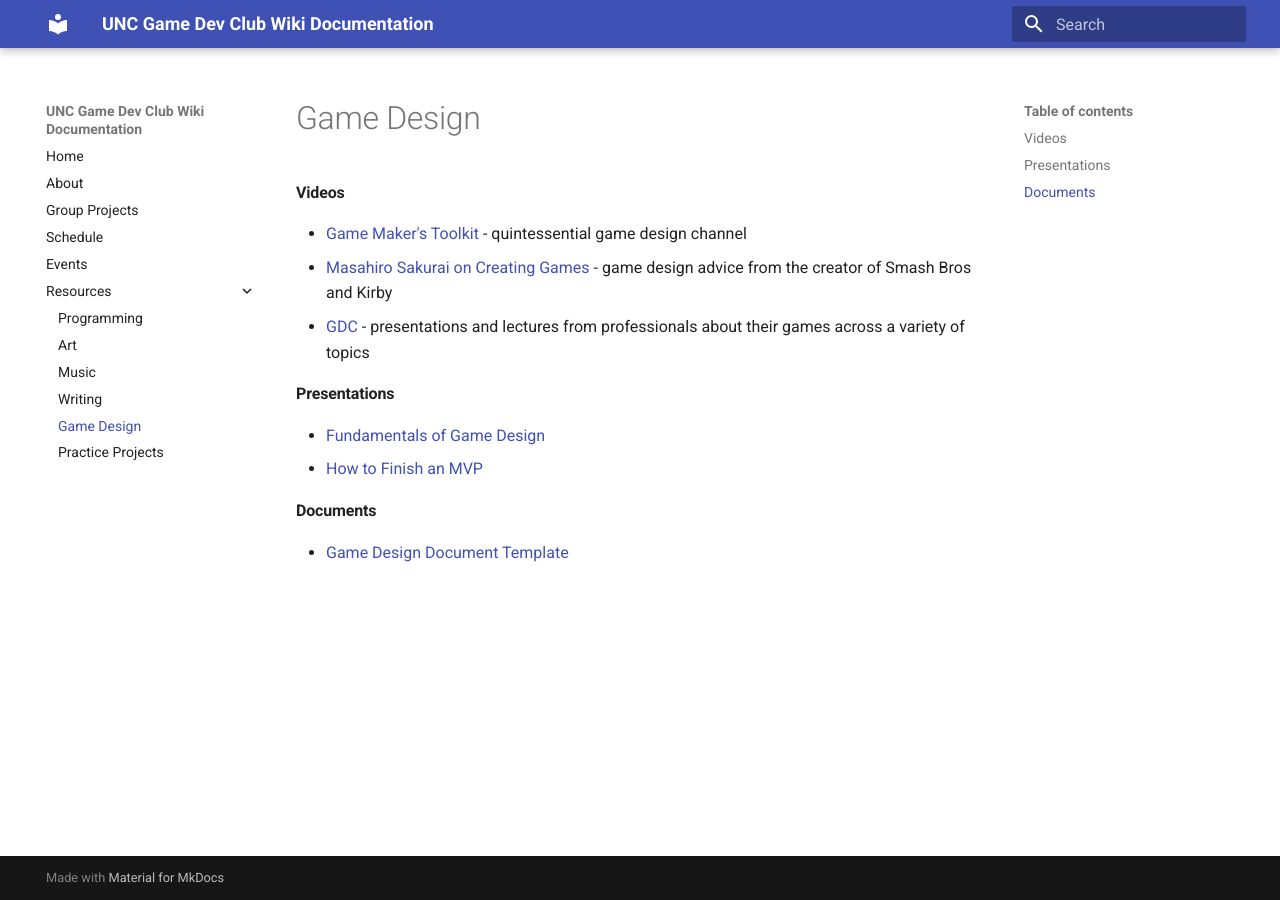
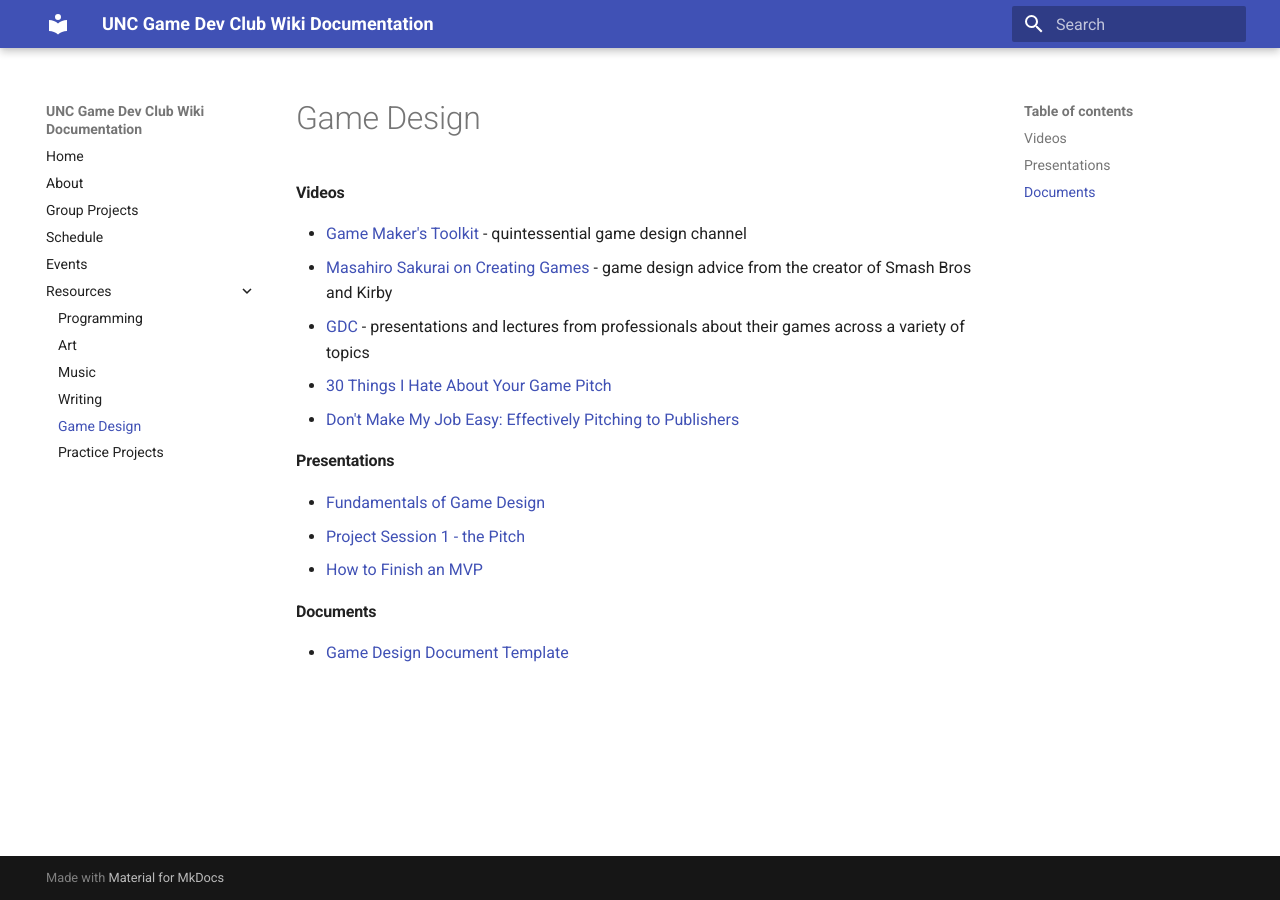
Before and after one commit to unc-gamedev/site, an MkDocs documentation site: the page built from docs/game_design_resources.md, in a window 1280 px wide. Built offline with MkDocs 1.6.1 and Material for MkDocs 9.7.7, drawn with Linux system fonts in a browser that asks for light colours.

Commit message:
Updated game design section with pitch stuff

```diff
--- a/docs/game_design_resources.md
+++ b/docs/game_design_resources.md
@@ -2,8 +2,13 @@
 - [Game Maker's Toolkit](https://www.youtube.com/channel/UCqJ-Xo29CKyLTjn6z2XwYAw) - quintessential game design channel
 - [Masahiro Sakurai on Creating Games](https://www.youtube.com/@sora_sakurai_en) - game design advice from the creator of Smash Bros and Kirby
 - [GDC](https://www.youtube.com/@Gdconf) - presentations and lectures from professionals about their games across a variety of topics
+
+- [30 Things I Hate About Your Game Pitch](https://www.youtube.com/watch?v=4LTtr45y7P0)
+- [Don't Make My Job Easy: Effectively Pitching to Publishers](https://www.youtube.com/watch?v=JZyCgChW0dc)
+
 #### Presentations
 - [Fundamentals of Game Design](https://docs.google.com/presentation/d/1_Ky0s1Iip__FOwPXXez9tv4c3ZvzBKjVo6pSmqICbC0/edit#slide=id.p)
+- [Project Session 1 - the Pitch](https://docs.google.com/presentation/d/189p5uZmyjT2QG8PO8fGCUwA1qiq8w26Iu5d4WgMRjnM/edit?usp=sharing)
 - [How to Finish an MVP](https://docs.google.com/presentation/d/1huQEEEcL2LR9Hkq9C4eCzqoySYE8Rld6q8wwIwRdnl4/edit#slide=id.g328ddb1811f_0_0)
 
 #### Documents
```
